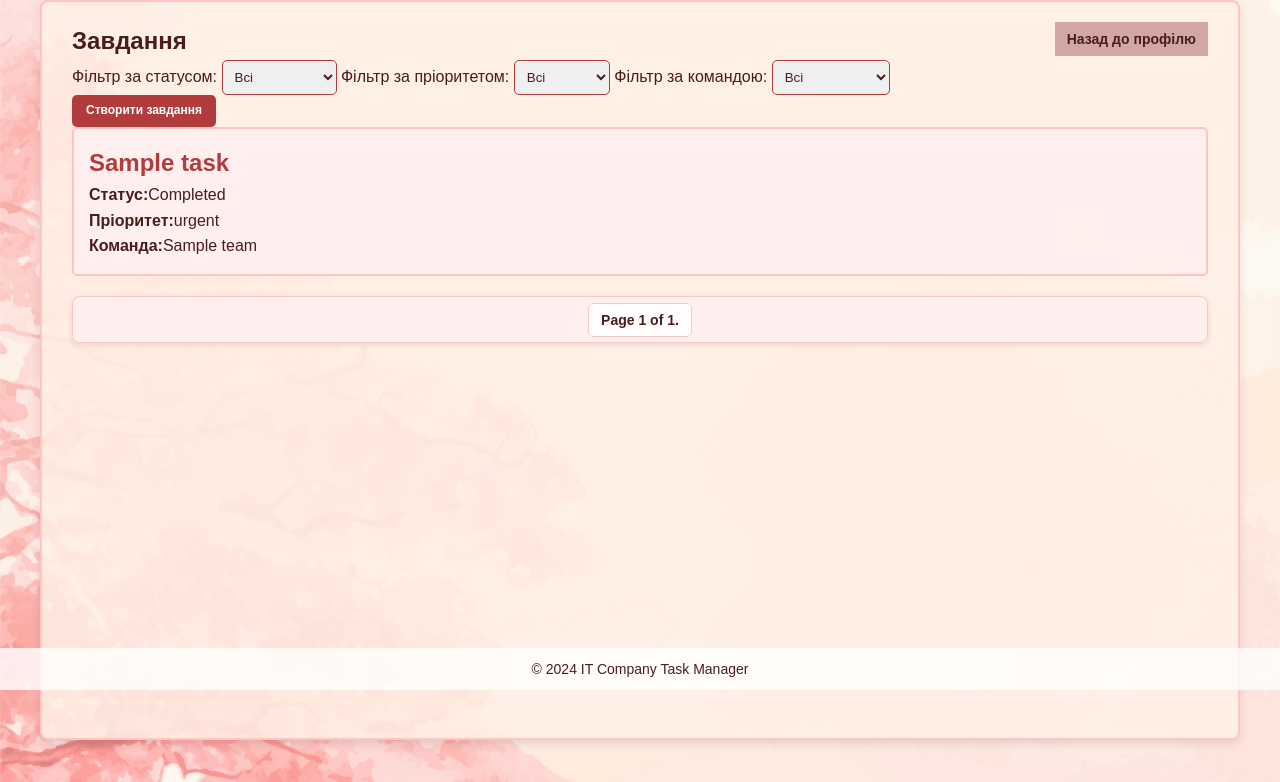
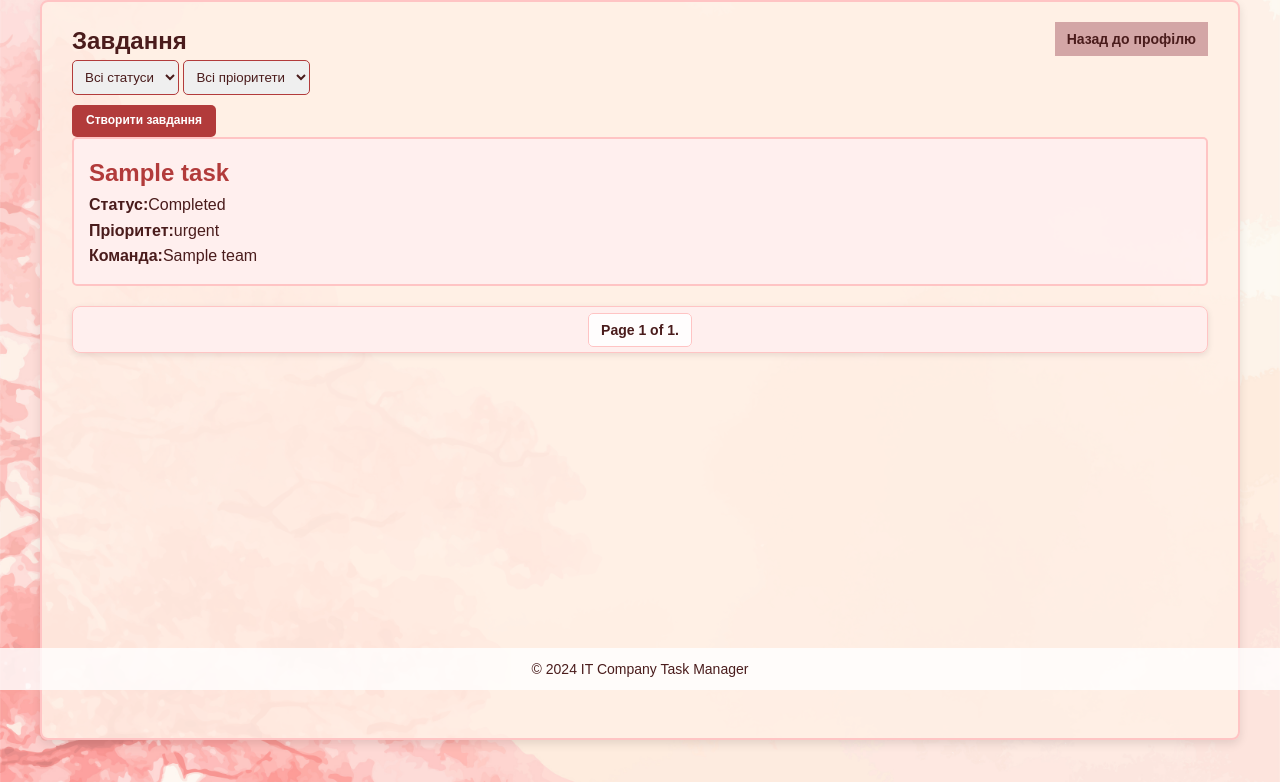
Before and after one commit to b4oody/task-track-manager, a Django app: page /profile/tasks/ in a window 1280 px wide. Shown: the part 110-892 px from the top of the page. Run offline with Django 5.2, Linux system fonts and the light colour scheme; a user stored in the database is signed in; tables that the repository leaves empty hold one stand-in row (values such as "Sample post").

Commit message:
feat: add filt django for tasks, priopirty, status

```diff
--- a/taskhub/form.py
+++ b/taskhub/form.py
@@ -2,7 +2,13 @@ from django import forms
 from django.contrib.auth.forms import UserCreationForm
 
 from taskhub.mixins import clean_ids_field, clean_project_name
-from taskhub.models import Worker, Position, Team, Project, Task, Commentary
+from taskhub.models import Worker, Position, Team, Project, Task, Commentary, PRIORITY_CHOICES
+
+STATUS_CHOICES = [
+    ("all", "All"),
+    ("active", "In progress"),
+    ("completed", "Completed"),
+]
 
 
 class RegistrationForm(UserCreationForm):
@@ -243,9 +249,14 @@ class UpdateProjectForm(forms.ModelForm):
 
 
 class StatusFilterForm(forms.Form):
-    STATUS_CHOICES = [
-        ("all", "All"),
-        ("active", "In progress"),
-        ("completed", "Completed"),
-    ]
+    STATUS_CHOICES = STATUS_CHOICES
     status = forms.ChoiceField(choices=STATUS_CHOICES, required=False)
+
+
+class TaskFilterForm(forms.Form):
+    STATUS_CHOICES = STATUS_CHOICES
+    PRIORITY_CHOICES = PRIORITY_CHOICES
+
+    status = forms.ChoiceField(choices=STATUS_CHOICES, required=False)
+    priority = forms.ChoiceField(choices=PRIORITY_CHOICES, required=False)
+    team = forms.ModelChoiceField(queryset=Team.objects.none(), required=False)
--- a/taskhub/views.py
+++ b/taskhub/views.py
@@ -11,7 +11,7 @@ from taskhub.form import (
     RegistrationForm,
     CreateTeamForm,
     CreateProjectForm, CreateTasksForm, CreateCommentaryForm, AddMemberForm, UpdateTeamForm, UpdateTaskForm,
-    UpdateProjectForm, StatusFilterForm,
+    UpdateProjectForm, StatusFilterForm, TaskFilterForm,
 )
 from taskhub.models import (
     Worker,
@@ -122,11 +122,31 @@ def teams_page_view(request: HttpRequest) -> HttpResponse:
 
 def tasks_page_view(request: HttpRequest) -> HttpResponse:
     worker = Worker.objects.get(pk=request.user.id)
+
     worker_tasks = Task.objects.filter(project__team__members=worker)
+
+    form = TaskFilterForm(request.GET)
+    if form.is_valid():
+        status = form.cleaned_data.get("status")
+        priority = form.cleaned_data.get("priority")
+
+        filters = Q()
+        if status and status != "all":
+            if status == "active":
+                filters &= Q(is_completed=False)
+            elif status == "completed":
+                filters &= Q(is_completed=True)
+
+        if priority and priority != "all":
+            filters &= Q(priority=priority)
+
+        if filters:
+            worker_tasks = worker_tasks.filter(filters)
+
     page_obj = pagination(request, worker_tasks, items_per_page=6)
     context = {
-        "worker_tasks": worker_tasks,
-        "page_obj": page_obj
+        "page_obj": page_obj,
+        "form": form,
     }
     return render(request, "tasks/tasks.html", context=context)
 
--- a/templates/tasks/tasks.html
+++ b/templates/tasks/tasks.html
@@ -19,30 +19,23 @@
     <section class="tasks-controls">
       <h1>Завдання</h1>
       <!-- Фільтри -->
-      <div class="filters">
-        <label for="status-filter">Фільтр за статусом:</label>
-        <select id="status-filter">
-          <option value="all">Всі</option>
-          <option value="active">Активні</option>
-          <option value="completed">Виконані</option>
-          <option value="overdue">Прострочені</option>
+      <form action="{% url 'taskhub:tasks' %}" method="get">
+        <select name="status" onchange="this.form.submit()">
+          <option value="all" {% if request.GET.status == 'all' %}selected{% endif %}>Всі статуси</option>
+          {% for status_value, status_label in form.fields.status.choices %}
+            <option value="{{ status_value }}"
+                    {% if request.GET.status == status_value %}selected{% endif %}>{{ status_label }}</option>
+          {% endfor %}
         </select>
 
-        <label for="priority-filter">Фільтр за пріоритетом:</label>
-        <select id="priority-filter">
-          <option value="all">Всі</option>
-          <option value="high">Високий</option>
-          <option value="medium">Середній</option>
-          <option value="low">Низький</option>
+        <select name="priority" onchange="this.form.submit()">
+          <option value="all" {% if request.GET.priority == 'all' %}selected{% endif %}>Всі пріоритети</option>
+          {% for priority_value, priority_label in form.fields.priority.choices %}
+            <option value="{{ priority_value }}"
+                    {% if request.GET.priority == priority_value %}selected{% endif %}>{{ priority_label }}</option>
+          {% endfor %}
         </select>
-
-        <label for="team-filter">Фільтр за командою:</label>
-        <select id="team-filter">
-          <option value="all">Всі</option>
-          <option value="dev">Розробники</option>
-          <option value="qa">QA Інженери</option>
-        </select>
-      </div>
+      </form>
     </section>
 
     <!-- Список завдань -->
```
